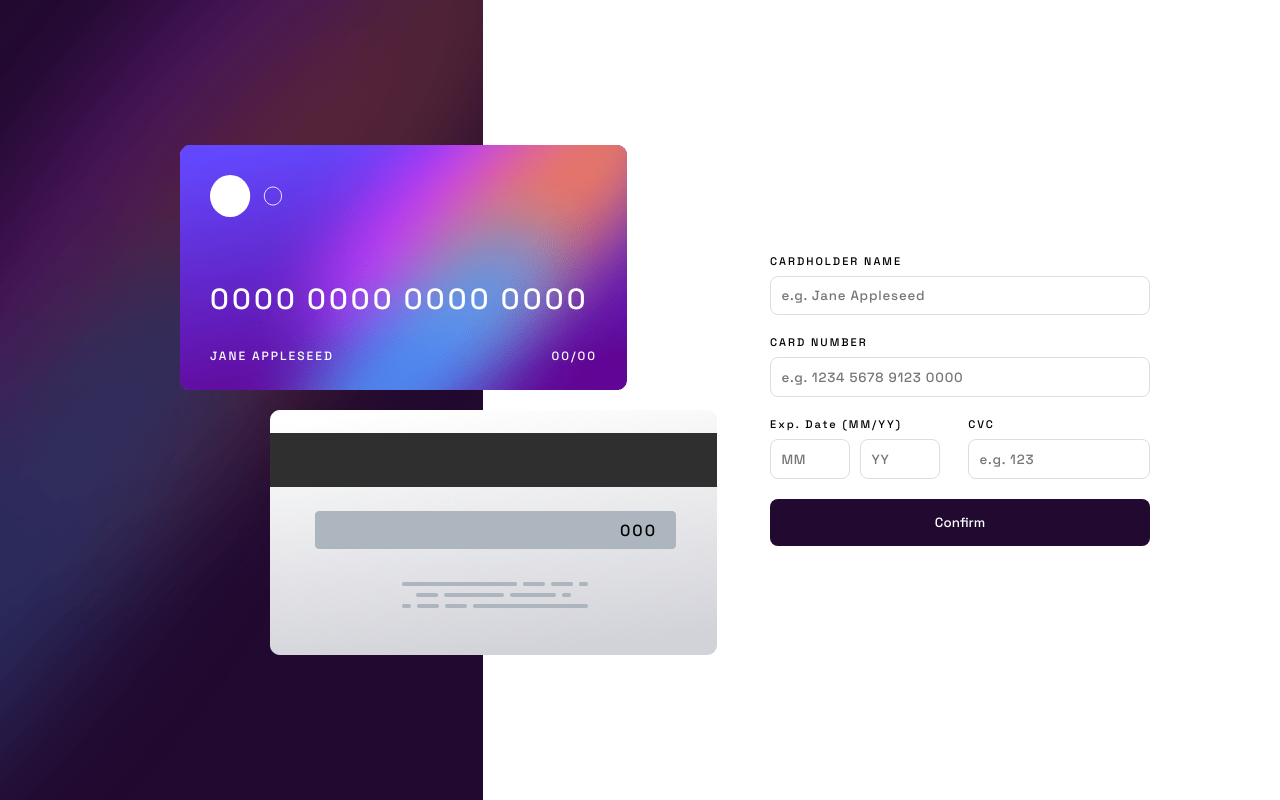
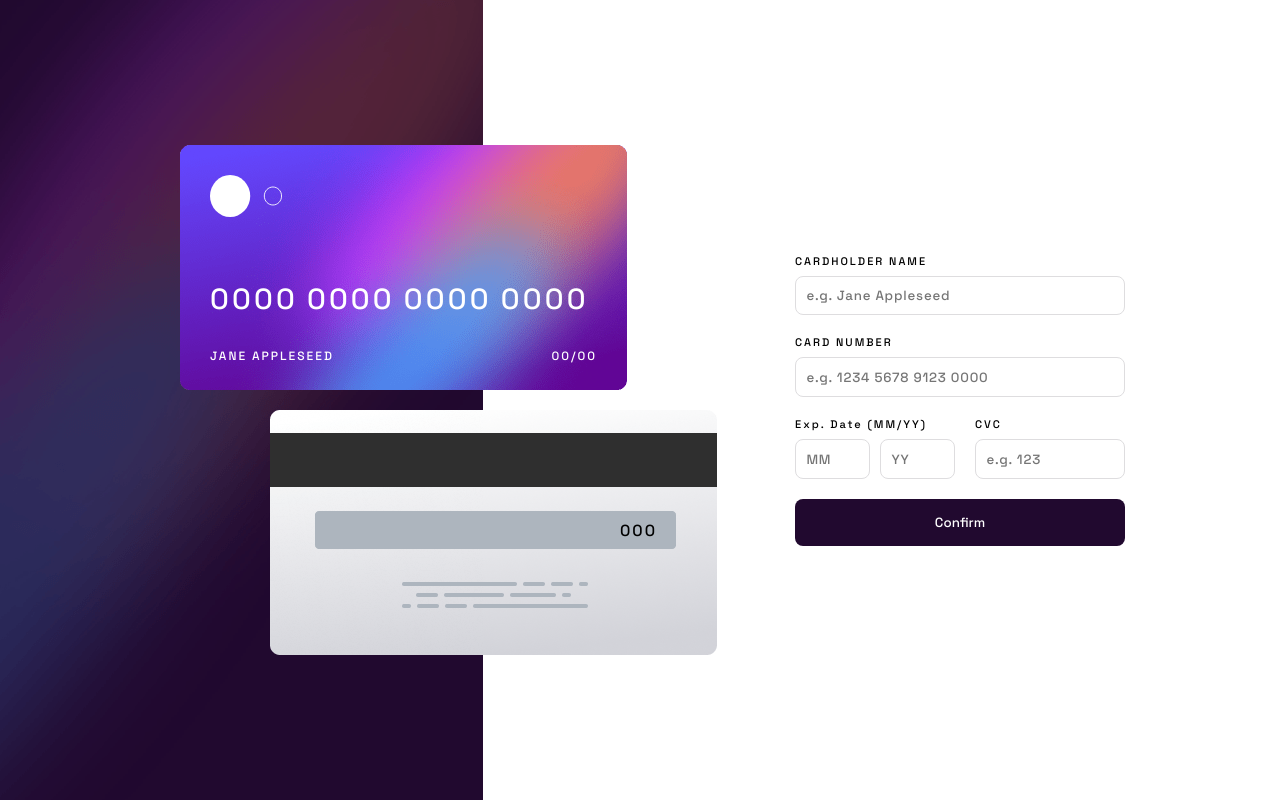
Before and after one commit to Capuccio/interactive-card, a Next.js app: page / in a window 1280 px wide. Built offline with nearby package versions, Linux system fonts and the light colour scheme.

Commit message:
fix: width of form and last inputs modified

```diff
--- a/src/app/components/CForm/CForm.styles.ts
+++ b/src/app/components/CForm/CForm.styles.ts
@@ -3,6 +3,6 @@ import styled from "styled-components";
 export const CFormContainer = styled.form`
 	display: flex;
 	flex-direction: column;
-	width: 380px;
+	width: 330px;
 	gap: 20px;
 `
--- a/src/app/components/CForm/CForm.tsx
+++ b/src/app/components/CForm/CForm.tsx
@@ -16,13 +16,13 @@ export default function CForm() {
 				<div style={{ flex: '1' }}>
 					<CLabel>Exp. Date (MM/YY)</CLabel>
 					<div style={{ display: 'flex', gap: '10px' }}>
-						<CInput style={{ width: '80px' }} name="month" type="text" placeholder="MM" />
-						<CInput style={{ width: '80px' }} name="year" type="text" placeholder="YY" />
+						<CInput style={{ width: '75px' }} name="month" type="text" placeholder="MM" />
+						<CInput style={{ width: '75px' }} name="year" type="text" placeholder="YY" />
 					</div>
 				</div>
 				<div>
 					<CLabel>CVC</CLabel>
-					<CInput name="code" type="text" placeholder="e.g. 123" />
+					<CInput style={{ width: '150px' }} name="code" type="text" placeholder="e.g. 123" />
 				</div>
 			</div>
 			<CButton callback={() => console.log('click')} type={ButtonType.SUBMIT}>Confirm</CButton>
```
